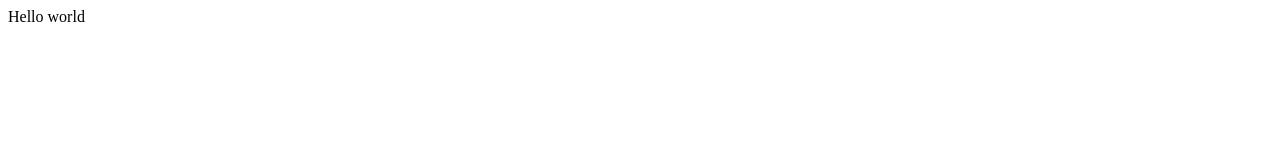
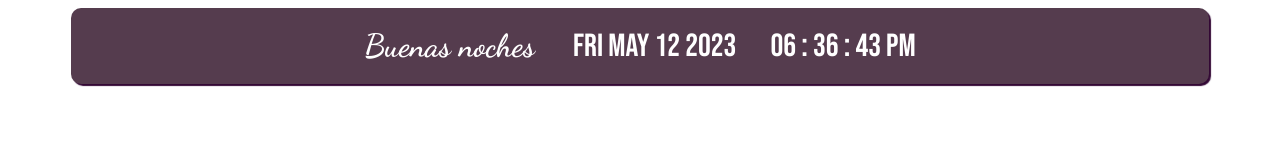
Before and after one commit to sherezade1001/notion_widgets, a plain HTML site: page index.html in a window 1280 px wide. Drawn offline with Linux system fonts and the light colour scheme.

Commit message:
Update index.html

```diff
--- a/index.html
+++ b/index.html
@@ -1 +1,171 @@
-Hello world
+<!-- original : https://codepen.io/SeanNorton/pen/LWBXQL -->
+<!DOCTYPE html>
+<html lang="en">
+<head>
+    <link href="https://fonts.googleapis.com/css2?family=Dancing+Script:wght@700&family=Bebas+Neue" rel="stylesheet">
+
+    <meta charset="UTF-8">
+    <meta name="viewport" content="width=device-width, initial-scale=1.0">
+    <title>greeting2</title>
+
+    <style>
+
+        /*CSS RESETS*/
+
+body{
+    background-color: #fff;
+    line-height: 1.6;
+
+}
+
+h1 {
+    margin-top: 0;
+}
+
+
+/*CSS START*/
+
+.full-table {
+    display: table;
+    height: 100%;
+    width: 100%;
+}
+
+.table-cell {
+    display: table-cell;
+    vertical-align: middle;
+    text-align: center;
+}
+
+.card {
+    padding: 10px 25px 10px 25px;
+    border-radius: 10px;
+    background: #553c4e;
+    width: 85vw;
+    color: #fff;
+    display: inline-block;
+    box-shadow: 2px 2px 1px 0px #330835;
+}
+
+.card:hover {
+    margin-top: 2px;
+    box-shadow: none;
+}
+
+.clock {
+    display: inline;
+    font-family: 'Bebas Neue', cursive;
+    font-size: 2em;
+
+}
+
+.time {
+    display: inline;
+    min-width: 37px;
+}
+
+.colon {
+    font-size: 1.1em;
+    display: inline-block;
+}
+
+.date {
+    display: inline;
+    min-width: 162px;
+    font-family: 'Bebas Neue', cursive;
+    font-size: 2em;
+    padding-right: 30px;
+}
+.greet{
+
+    display:inline;
+    font-family: 'Dancing Script', cursive;
+    font-size: 2rem;
+     padding-right: 30px;
+}
+
+    </style>
+</head>
+<body>
+    <link href="https://fonts.googleapis.com/css?family=Lobster|Roboto:400,700" rel="stylesheet">
+
+<div class="full-table">
+  <div class="table-cell">
+
+    <div class="card">
+        <div class="greet" id="greet"></div>
+      <div class="date" id="date"></div>
+      <div class="clock">
+        <div class="time" id="hour"></div>
+        <div class="colon">:</div>
+        <div class="time" id="min"></div>
+        <div class="colon">:</div>
+        <div class="time" id="sec"></div>
+      </div>
+    </div>
+
+  </div>
+</div>
+
+<script>
+    function date() {
+var today = new Date();
+document.getElementById('date').innerHTML = today.toDateString();
+}
+
+
+function clock() {
+var today = new Date();
+var hour = zeros(twelveHour(today.getHours()));
+var minutes = zeros(today.getMinutes());
+var seconds = zeros(today.getSeconds());
+if(today.getHours() >=12){
+    seconds+=" pm"
+}
+else{
+    seconds+=" am"
+}
+hrs = today.getHours();
+if (hrs < 12)
+        greet = 'Buenos días  ';
+    else if (hrs >= 12 && hrs <= 17)
+        greet = 'Buenas tardes ';
+    else if (hrs >= 17 && hrs <= 24)
+        greet = 'Buenas noches  ';
+// console.log(today.toLocaleTimeString());
+document.getElementById('greet').innerHTML = greet;
+document.getElementById('hour').innerHTML = hour;
+document.getElementById('min').innerHTML = minutes;
+document.getElementById('sec').innerHTML = seconds;
+}
+
+function twelveHour(hour) {
+if (hour > 12) {
+    return hour -= 12
+} else if (hour === 0) {
+    return hour = 12;
+} else {
+    return hour
+}
+}
+
+// adds zero infront of single digit number
+function zeros(num) {
+if (num < 10) {
+    num = '0' + num
+};
+return num;
+}
+
+function dateTime() {
+date();
+clock();
+setTimeout(dateTime, 500);
+}
+
+dateTime()
+// END
+</script>
+
+</body>
+</html>
```
